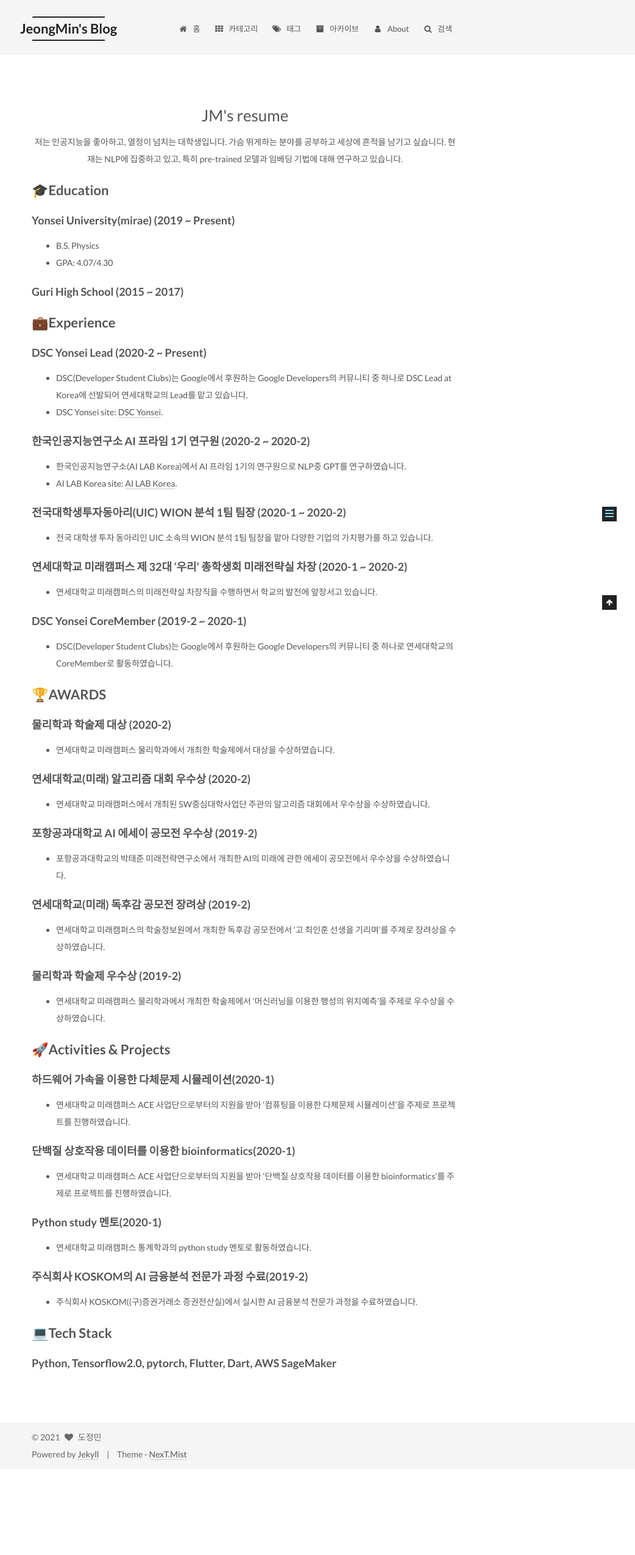
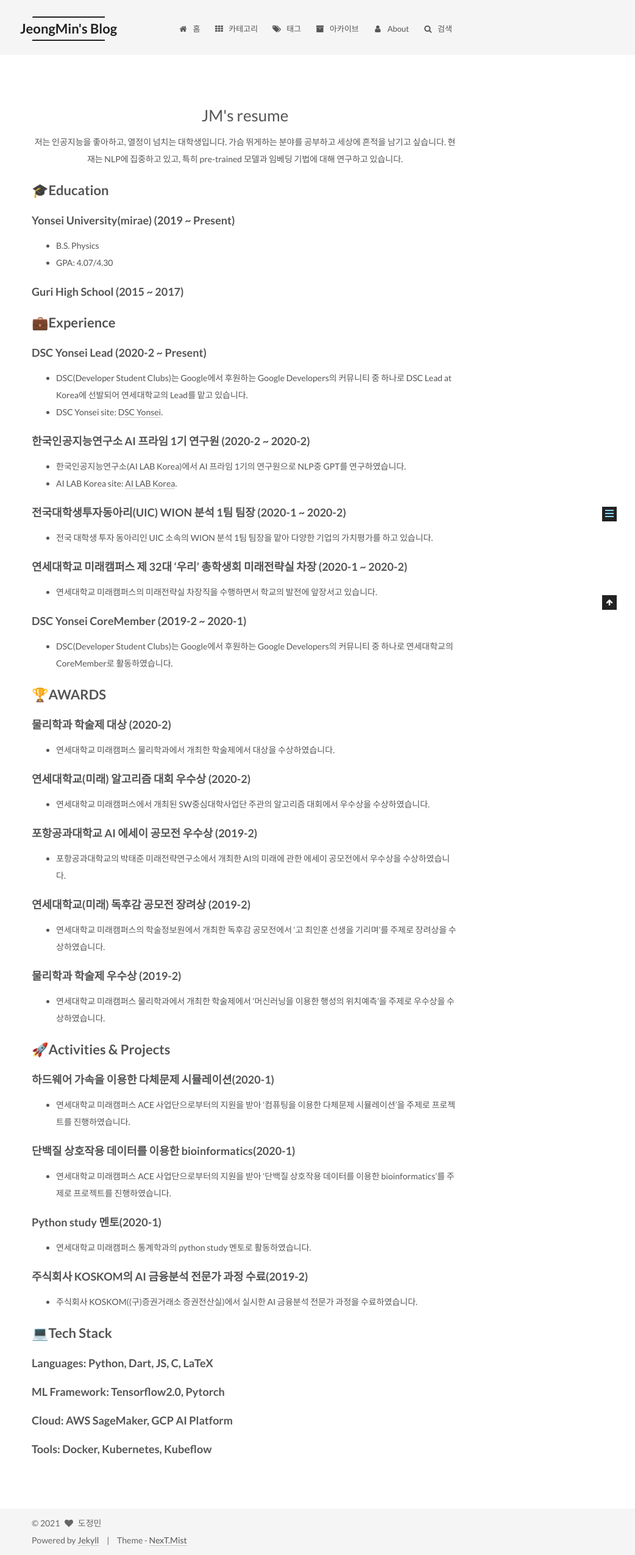
Before and after one commit to silverstar0727/silverstar0727.github.io, a Jekyll site: the page built from about/index.md, in a window 1280 px wide. Shown: the whole page at 61% size, without its empty margins (238-1280 px from the left). Built offline with Jekyll 4.4.1, drawn with Linux system fonts in a browser that asks for light colours; comment, search, counter and statistics services are not loaded; before the commit the page ends 2409 px from its top, so only the background shows below that.

Commit message:
Update index.md

```diff
--- a/about/index.md
+++ b/about/index.md
@@ -65,4 +65,7 @@ comments: false
 * 주식회사 KOSKOM((구)증권거래소 증권전산실)에서 실시한 AI 금융분석 전문가 과정을 수료하였습니다.
 
 ## 💻Tech Stack
-#### Python, Tensorflow2.0, pytorch, Flutter, Dart, AWS SageMaker
+#### Languages: Python, Dart, JS, C, LaTeX
+#### ML Framework: Tensorflow2.0, Pytorch
+#### Cloud: AWS SageMaker, GCP AI Platform
+#### Tools: Docker, Kubernetes, Kubeflow
```
